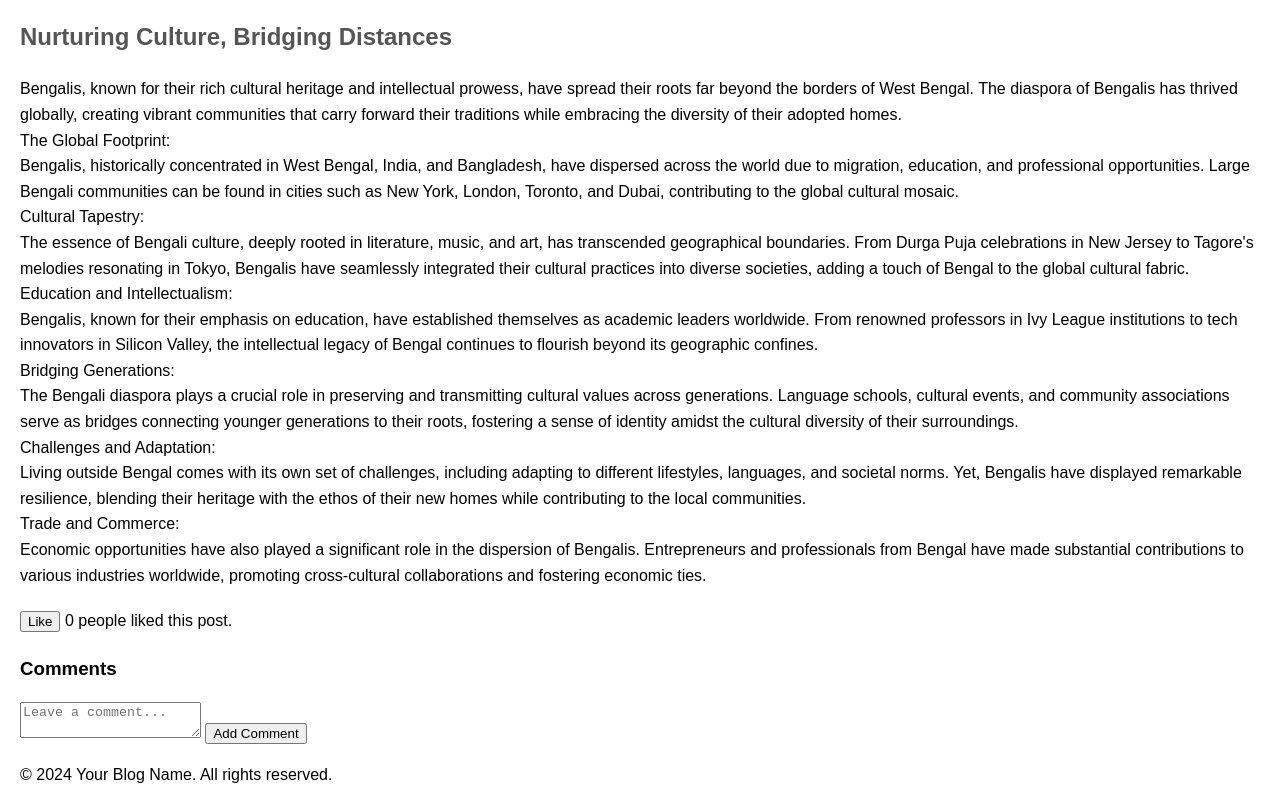
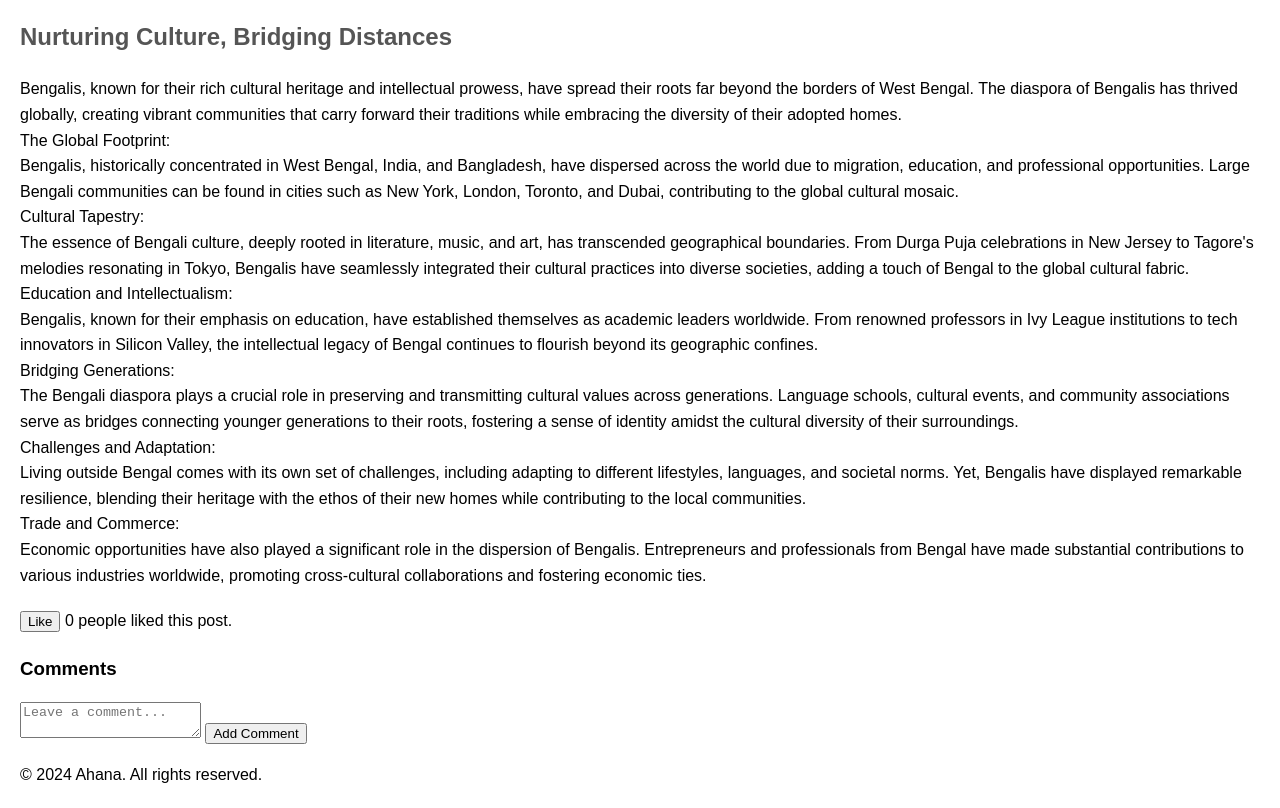
Before and after one commit to talukdar27/talukdar27.github.io, a plain HTML site: page blog1.html in a window 1280 px wide. Shown: the part 76-884 px from the top of the page. Drawn offline with Linux system fonts and the light colour scheme.

Commit message:
Update blog1.html

```diff
--- a/blog1.html
+++ b/blog1.html
@@ -73,7 +73,7 @@
     </section>
 
     <footer>
-        <p>&copy; 2024 Your Blog Name. All rights reserved.</p>
+        <p>&copy; 2024 Ahana. All rights reserved.</p>
     </footer>
 
     <script>
```
